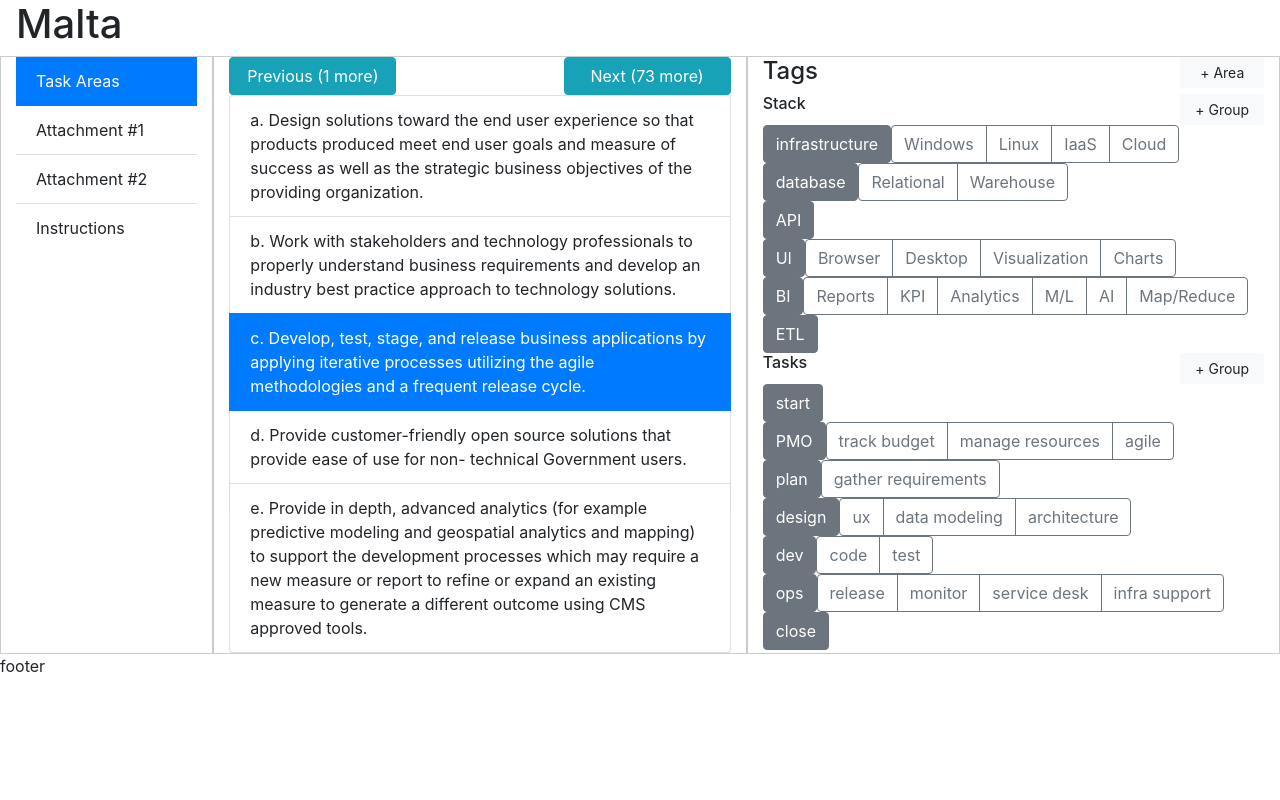
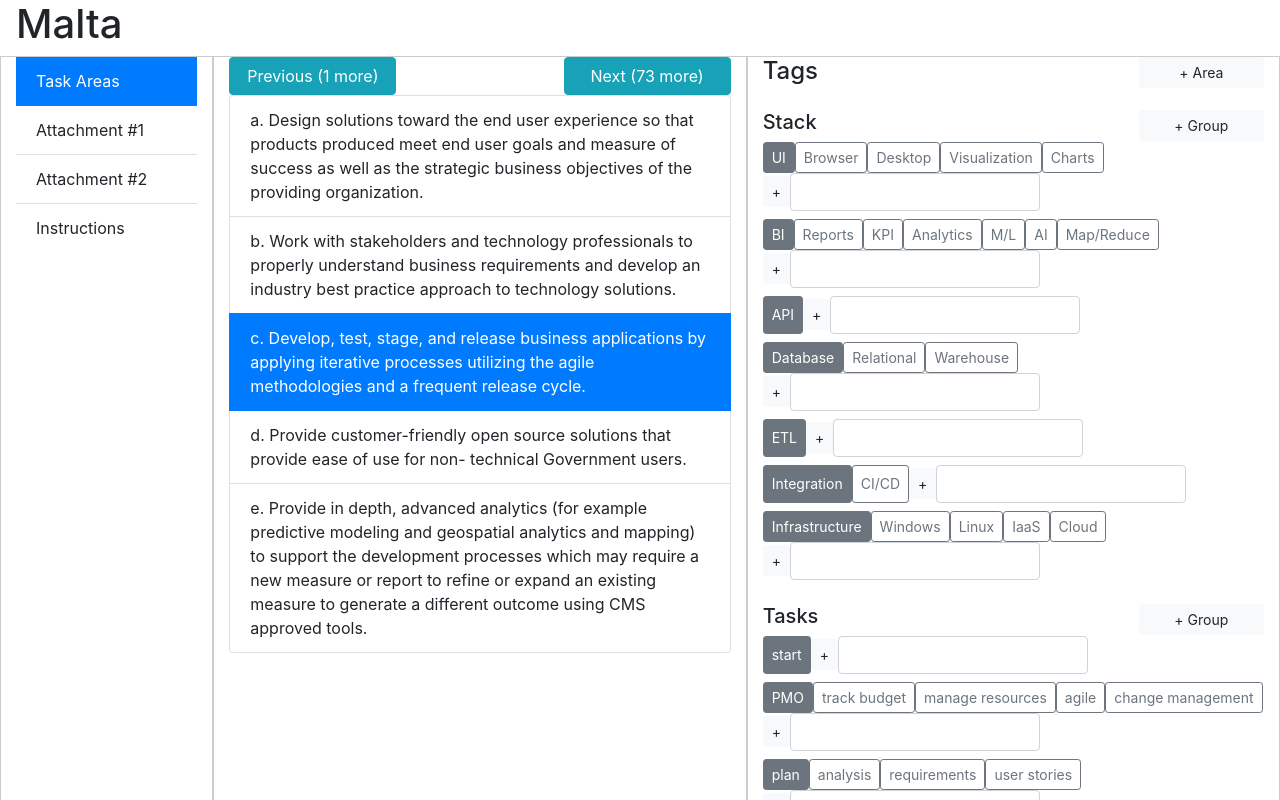
Before and after one commit to JeffreyMFarley/malta, a React (Create React App) app in the folder images/app/: page / in a window 1280 px wide. Shown: the top 800 px of the page. Built offline with nearby package versions, Linux system fonts and the light colour scheme.

Commit message:
feat: Allow users to add their own tags

```diff
--- /dev/null
+++ b/images/app/src/actions/tags.js
@@ -0,0 +1,11 @@
+import { createAction } from '@reduxjs/toolkit';
+
+export const addTag = createAction(
+    'TAG_ADDED',
+    ( path, value ) => ( {
+      payload: {
+        path,
+        value
+      }
+    } )
+)
--- a/images/app/src/components/TagDimension.js
+++ b/images/app/src/components/TagDimension.js
@@ -9,18 +9,21 @@ import TagGroup from './TagGroup';
 export default class TagDimension extends React.Component {
 
   render() {
-    const { children, label } = this.props;
-    const groups = children.map( x =>
+    const { children, label, path } = this.props;
+    const groups = children.map( ( x, i ) =>
       Object.keys( x ).map( k =>
-        <TagGroup label={k} children={x[k]} key={k} />
+        <TagGroup label={k}
+                  children={x[k]}
+                  path={ [ ...path, i, k ] }
+                  key={k} />
       )
     )
 
     return (
       <Container className="px-0">
-        <Row class="justify-content-between" noGutters>
-          <Col><h6>{label}</h6></Col>
-          <Col xs={2}>
+        <Row className="justify-content-between pt-3" noGutters>
+          <Col><h5>{label}</h5></Col>
+          <Col xs={3}>
             <Button block size="sm" variant="light">+ Group</Button>
           </Col>
         </Row>
@@ -35,7 +38,8 @@ export default class TagDimension extends React.Component {
 
 TagDimension.propTypes = {
   children: PropTypes.array.isRequired,
-  label: PropTypes.string.isRequired
+  label: PropTypes.string.isRequired,
+  path: PropTypes.array.isRequired
 }
 
 TagDimension.defaultProps = {
--- a/images/app/src/components/TagGroup.js
+++ b/images/app/src/components/TagGroup.js
@@ -1,27 +1,62 @@
+/* eslint-disable no-console, no-alert */
+
+import { addTag } from '../actions/tags'
 import Button from 'react-bootstrap/Button'
-import ButtonGroup from 'react-bootstrap/ButtonGroup'
-import ButtonToolbar from 'react-bootstrap/ButtonToolbar'
-import Col from 'react-bootstrap/Col'
-import PropTypes from 'prop-types';
+import { connect } from 'react-redux';
+import Form from 'react-bootstrap/Form'
+// import PropTypes from 'prop-types';
 import React from 'react';
 import Row from 'react-bootstrap/Row'
 
-export default class TagGroup extends React.Component {
+class TagGroup extends React.Component {
+  constructor( props ) {
+    super( props );
+    this.state = { newTag: '' };
+    this.handleInput = this.handleInput.bind( this );
+    this.handleSubmit = this.handleSubmit.bind( this );
+  }
+
+  handleInput = ev => {
+    this.setState( {
+      newTag: ev.target.value
+    } );
+  }
+
+  handleSubmit = ev => {
+    const { dispatch, path } = this.props
+
+    ev.preventDefault()
+    dispatch( addTag( path, this.state.newTag ) )
+    this.setState( { newTag: '' } );
+  }
+
   render() {
     const { children, label } = this.props;
 
     return (
-      <Row noGutters>
-        <Col xs="auto">
-          <Button variant="secondary">{label}</Button>
-        </Col>
-        <Col xs="auto">
-          <ButtonGroup>
-            { children.map(
-              x => <Button variant="outline-secondary">{x}</Button>
-            ) }
-          </ButtonGroup>
-        </Col>
+      <Row noGutters className="pb-2">
+        <Button variant="secondary" size="sm">{label}</Button>
+        { children.map(
+          x => <Button variant="outline-secondary"
+                       size="sm"
+                       key={x}>
+                 {x}
+              </Button>
+        ) }
+        <Form inline onSubmit={this.handleSubmit}>
+          <Button size="sm"
+                  variant="light"
+                  type="submit">+</Button>
+          <Form.Label htmlFor={label + '_new'} srOnly>
+            Tag
+          </Form.Label>
+          <Form.Control id={label + '_new'}
+                        className="px-0 py-0"
+                        onChange={this.handleInput}
+                        value={this.state.newTag}
+                        />
+        </Form>
+
       </Row>
     );
   }
@@ -30,10 +65,4 @@ export default class TagGroup extends React.Component {
 // --------------------------------------------------------------------------
 // Meta
 
-TagGroup.propTypes = {
-  children: PropTypes.array.isRequired,
-  label: PropTypes.string.isRequired
-}
-
-TagGroup.defaultProps = {
-}
+export default connect()( TagGroup );
--- a/images/app/src/components/TagPanel.js
+++ b/images/app/src/components/TagPanel.js
@@ -15,16 +15,19 @@ import TagDimension from './TagDimension';
 function TagPanel( { dimensions } ) {
   return (
     <Container className="px-0">
-      <Row class="justify-content-between" noGutters>
+      <Row className="justify-content-between" noGutters>
         <Col><h4>Tags</h4></Col>
-        <Col xs={2}>
+        <Col xs={3}>
           <Button block size="sm" variant="light">+ Area</Button>
         </Col>
       </Row>
       <Row noGutters>
-        { dimensions.map( x =>
+        { dimensions.map( ( x, i ) =>
           Object.keys( x ).map( k =>
-            <TagDimension label={k} children={x[k]} key={k} />
+            <TagDimension label={k}
+                          children={x[k]}
+                          path={ [ i, k ] }
+                          key={k} />
           )
         ) }
       </Row>
--- a/images/app/src/reducers/tags.js
+++ b/images/app/src/reducers/tags.js
@@ -1,22 +1,29 @@
-import { createSlice } from '@reduxjs/toolkit';
+import { createSlice, current } from '@reduxjs/toolkit';
+import { addTag } from '../actions/tags'
 
 export const initialState = {
   dimensions: [
     { Stack: [
-      { infrastructure: [ 'Windows', 'Linux', 'IaaS', 'Cloud' ]},
-      { database: [ 'Relational', 'Warehouse' ]},
-      { API: []},
       { UI: [ 'Browser', 'Desktop', 'Visualization', 'Charts' ]},
       { BI: [ 'Reports', 'KPI', 'Analytics', 'M/L', 'AI', 'Map/Reduce' ]},
-      { ETL: []}
+      { API: []},
+      { Database: [ 'Relational', 'Warehouse' ]},
+      { ETL: []},
+      { Integration: [ 'CI/CD' ]},
+      { Infrastructure: [ 'Windows', 'Linux', 'IaaS', 'Cloud' ]}
     ]},
     { Tasks: [
       { start: []},
-      { PMO: [ 'track budget', 'manage resources', 'agile' ]},
-      { plan: [ 'gather requirements' ]},
-      { design: [ 'ux', 'data modeling', 'architecture' ]},
-      { dev: [ 'code', 'test' ]},
-      { ops: [ 'release', 'monitor', 'service desk', 'infra support' ]},
+      { PMO: [
+        'track budget', 'manage resources', 'agile', 'change management'
+      ]},
+      { plan: [ 'analysis', 'requirements', 'user stories' ]},
+      { design: [ 'ux', 'data modeling', 'architecture', 'solution' ]},
+      { develop: [ 'code', 'test' ]},
+      { operate: [
+        'configure', 'release', 'monitor', 'service desk',
+        'disaster recovery'
+      ]},
       { close: []}
     ]}
   ]
@@ -26,7 +33,15 @@ export const tagsSlice = createSlice( {
   name: 'tags',
   initialState,
   reducers: {},
-  extraReducers: {}
+  extraReducers: {
+    [addTag]: ( state, action ) => {
+      const { path, value } = action.payload;
+      const [ a, b, c, d ] = path
+
+      state.dimensions[a][b][c][d].push( value )
+      return state
+    }
+  }
 } );
 
 export default tagsSlice.reducer;
```
Also changed, not shown: images/app/src/utils/index.js (added, +15 -0 lines), 1 other file (tests, documents, lock files or other folders).
